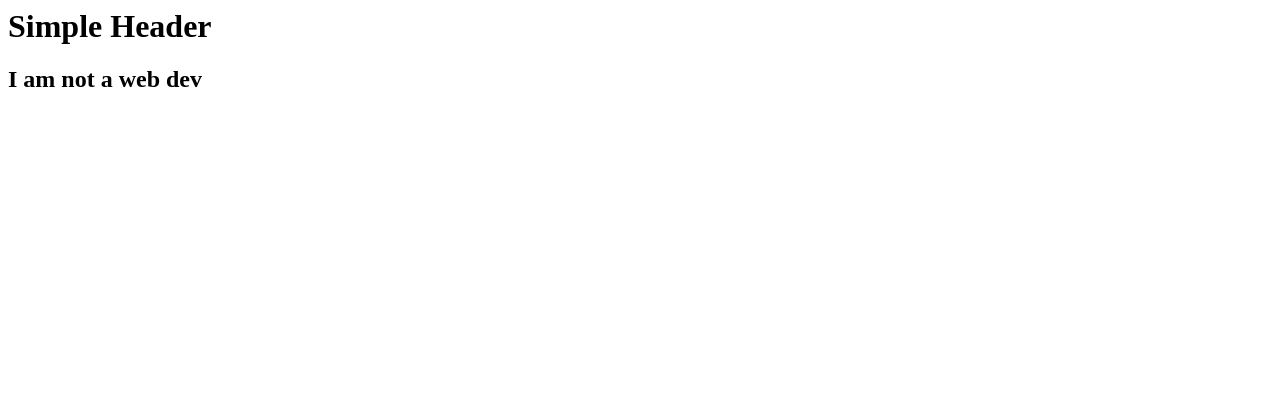
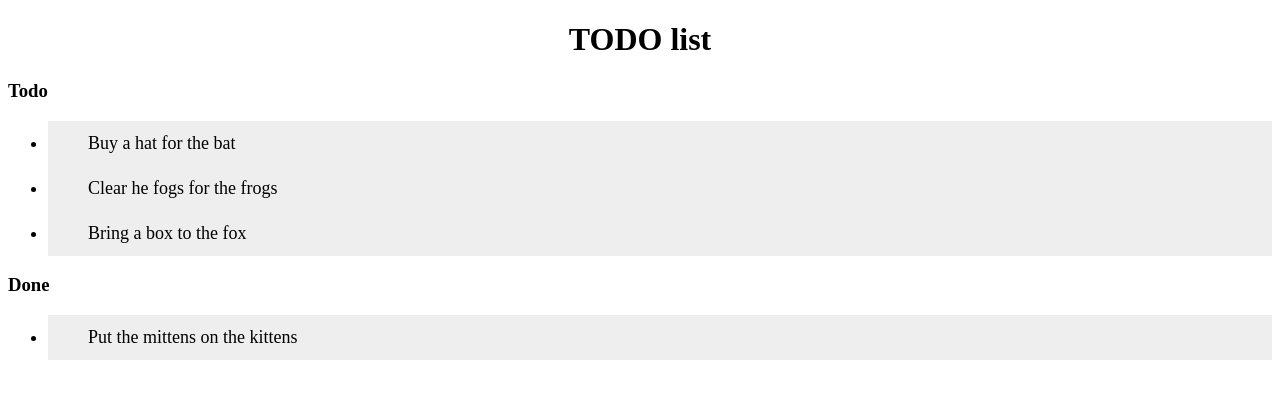
Before and after one commit to DavidAnniwell/todo-list, a plain HTML site: page Index.html in a window 1280 px wide. Drawn offline with Linux system fonts and the light colour scheme.

Commit message:
Add basic colour changes on item rows

```diff
--- a/Index.html
+++ b/Index.html
@@ -1,2 +1,44 @@
-<h1>Simple Header</h1>
-<h2>I am not a web dev</h2>
+<!doctype html>
+<html>
+	<head>
+	    <meta charset="utf-8">
+	    <title>TODO list</title>
+	    <style>
+	        h1 {
+	            text-align:center;
+	        }
+	        h3 {
+	            text-transform: uppsercase;
+	        }
+	        ul li {
+	            cursor: pointer;
+	            position: relative;
+	            padding: 12px 8px 12px 40px;
+	            background: #eee;
+	            font-size: 18px;
+	            transition: 0.2s;
+	        }
+	        ul li:nth-child(odd) {
+	            bacgrkound: #f9f9f9;
+	        }
+	        ul li:hover {
+	            background: #ddd;
+	        }
+	    </style>
+	</head>
+	<body>
+	    <h1>TODO list</h1>
+
+	    <h3>Todo</h3>
+	    <ul>
+	        <li> Buy a hat for the bat</li>
+	        <li>Clear he fogs for the frogs</li>
+	        <li>Bring a box to the fox</li>
+	    </ul>
+
+	    <h3>Done</h3>
+	    <ul>
+	        <li>Put the mittens on the kittens</li>
+	    </ul>
+	</body>
+</html>
```
